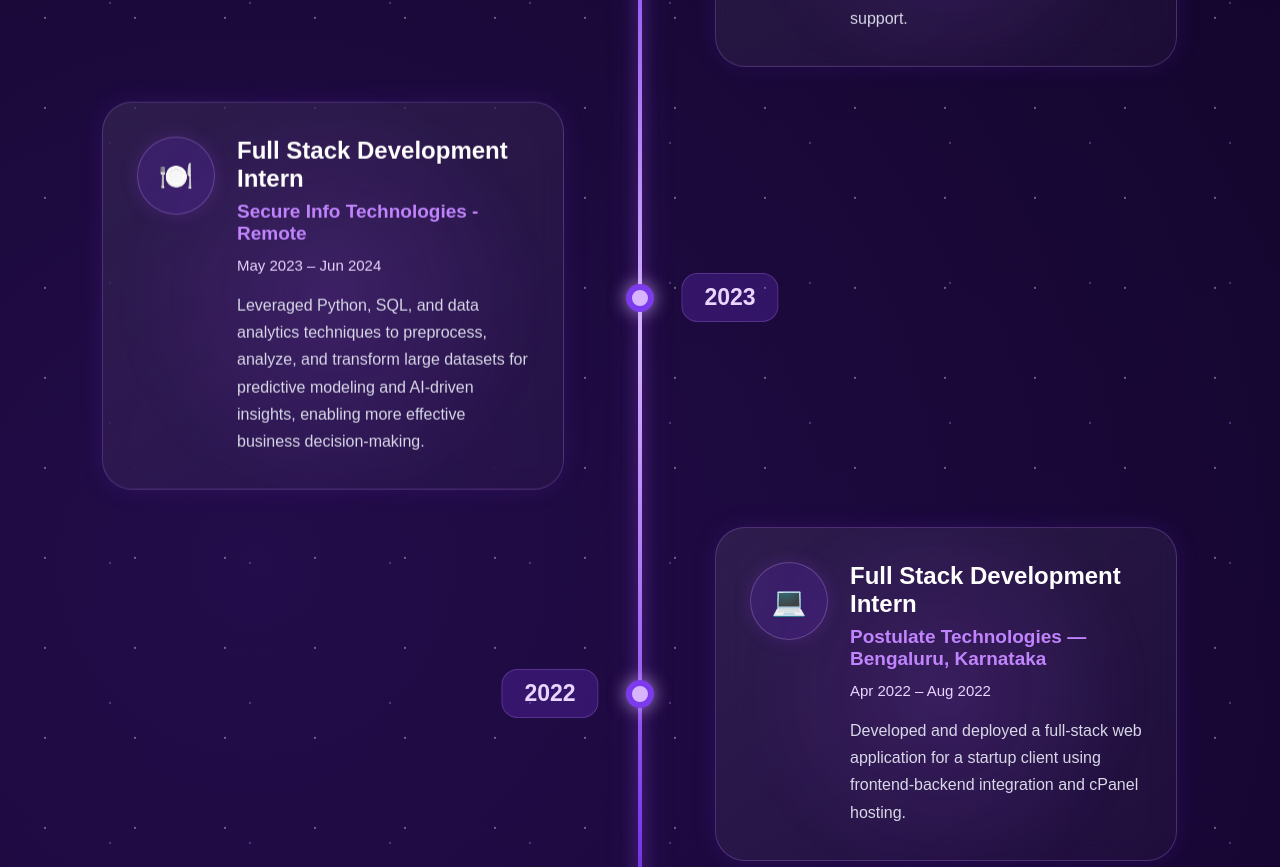
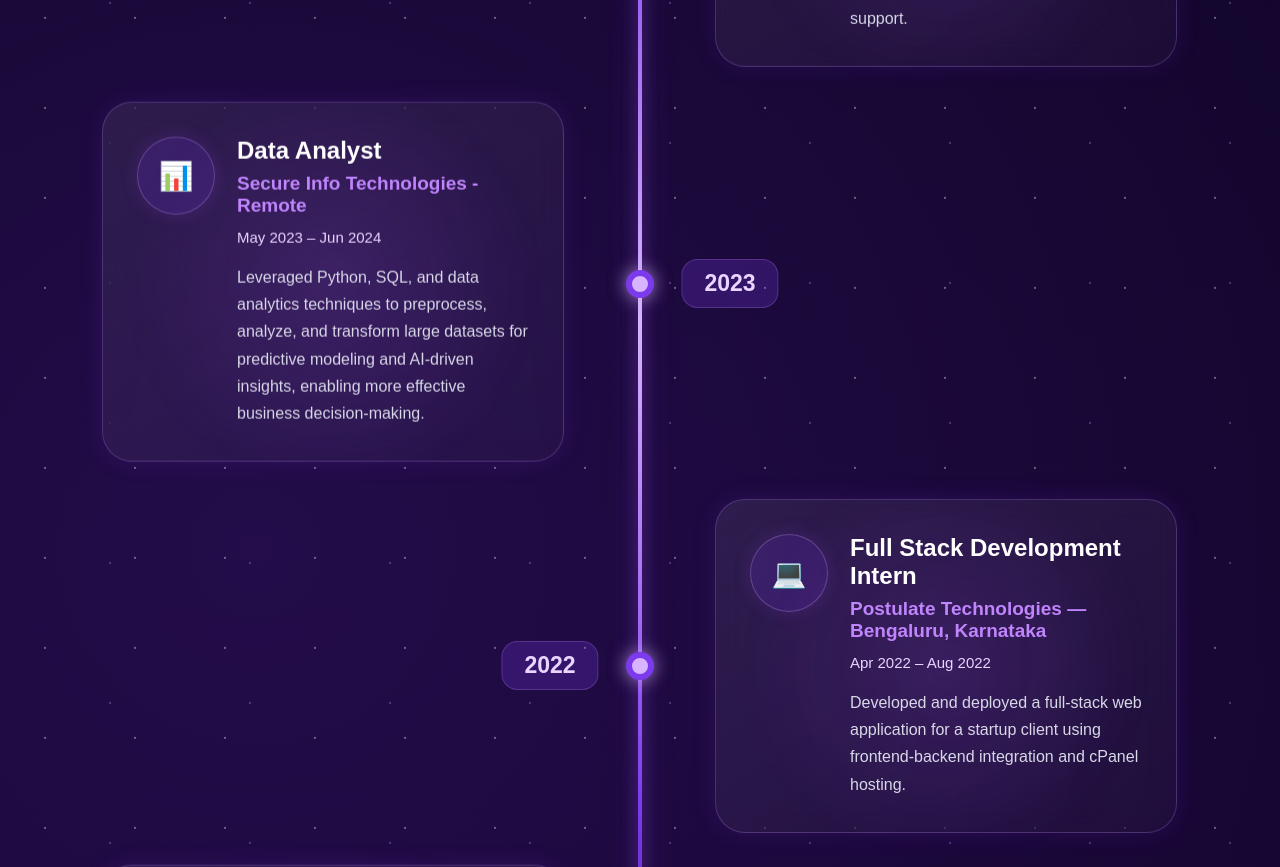
Before and after one commit to akankshabolla/Akanksha-portfolio, a React app: page / in a window 1280 px wide. Shown: the part 4180-5047 px from the top of the page. Built offline with nearby package versions, Linux system fonts and the light colour scheme; the HTML template or start-up script is replaced by a standard one.

Commit message:
Update experience section

```diff
--- a/src/sections/Experience.jsx
+++ b/src/sections/Experience.jsx
@@ -22,9 +22,9 @@ function Experience() {
     },
     {
       side: "left",
-      icon: "🍽️",
+      icon: "📊",
       year: "2023",
-      title: "Full Stack Development Intern",
+      title: "Data Analyst",
       company: "Secure Info Technologies - Remote",
       date: "May 2023 – Jun 2024",
       desc: "Leveraged Python, SQL, and data analytics techniques to preprocess, analyze, and transform large datasets for predictive modeling and AI-driven insights, enabling more effective business decision-making.",
```
